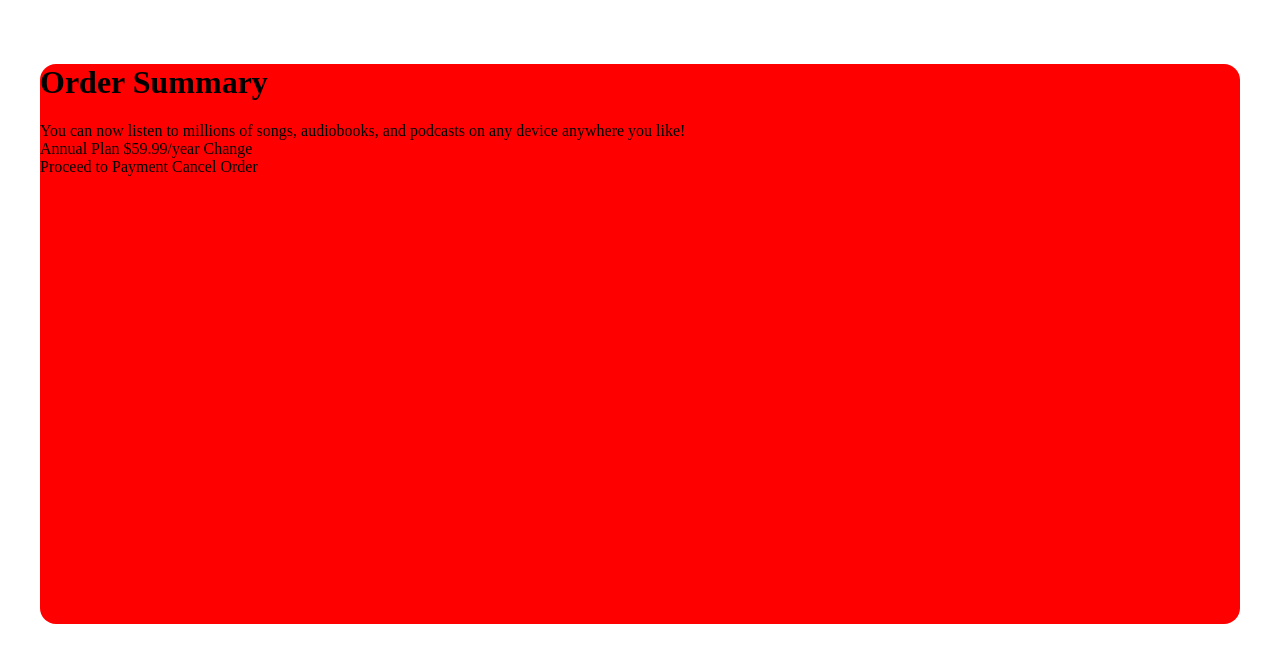
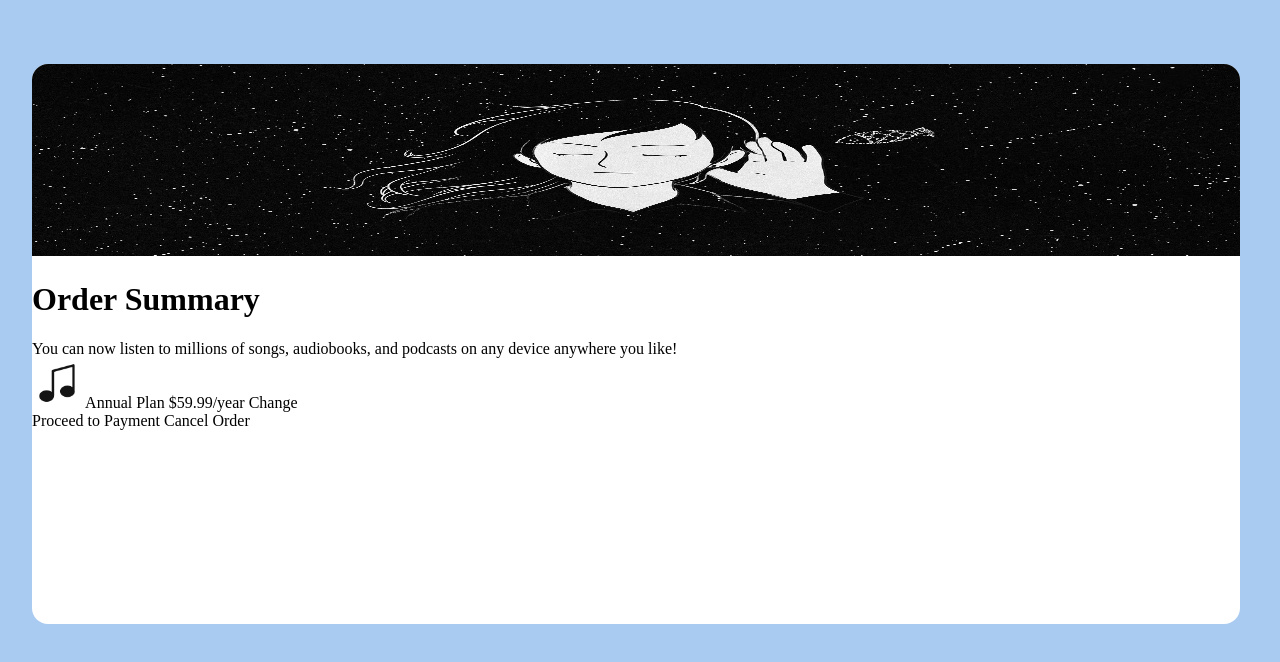
Before and after one commit to Heshan93/frontendmentor.io, a plain HTML site: page index.html in a window 1280 px wide. Drawn offline with Linux system fonts and the light colour scheme.

Commit message:
add a main img styling

```diff
--- a/index.html
+++ b/index.html
@@ -24,8 +24,8 @@
 
       <div class="songImg">
 
-     <!--   <img src="/design/song.jpg" alt="song-image">
--->
+        <img src="/design/song.jpg" alt="song-image">
+
 
       </div>
 
@@ -37,9 +37,9 @@
 </div>
 
 <div class="music-icon">
- <!-- <img src="/design/Multimedia_(117).jpg" alt="music-icon">
+  <img src="/design/Multimedia_(117).jpg" alt="music-icon">
 
-  -->
+
   Annual Plan
   $59.99/year
 
--- a/main.scss
+++ b/main.scss
@@ -1,31 +1,30 @@
-/*
+
 body{
-    margin-left: 2em;
-    //background: rgb(250, 165, 250);
+    margin-left: 0;
+    background: rgb(170, 203, 241);
 
 }
-*/
+
 .main-body{
 
 margin-top: 4em;
 margin-right: 2em;
 margin-left: 2em;
 height: 35em;
-background: red;
+background: white;
 border-radius: 1em;
 
 }
-/*
+
 .songImg img{
-    width: 70%;
-    height: 15em;
-    margin-top: 5em;
-    margin-left: 1em;
-    display: none;
+    width: 100%;
+    height: 12em;
+    border-top-left-radius: 1em;
+    border-top-right-radius: 1em;
+
 }
 
 .music-icon img{
     width: 50px;
    height: 50px;
 }
-*/
```
Also changed, not shown: main.css, 1 other file.
